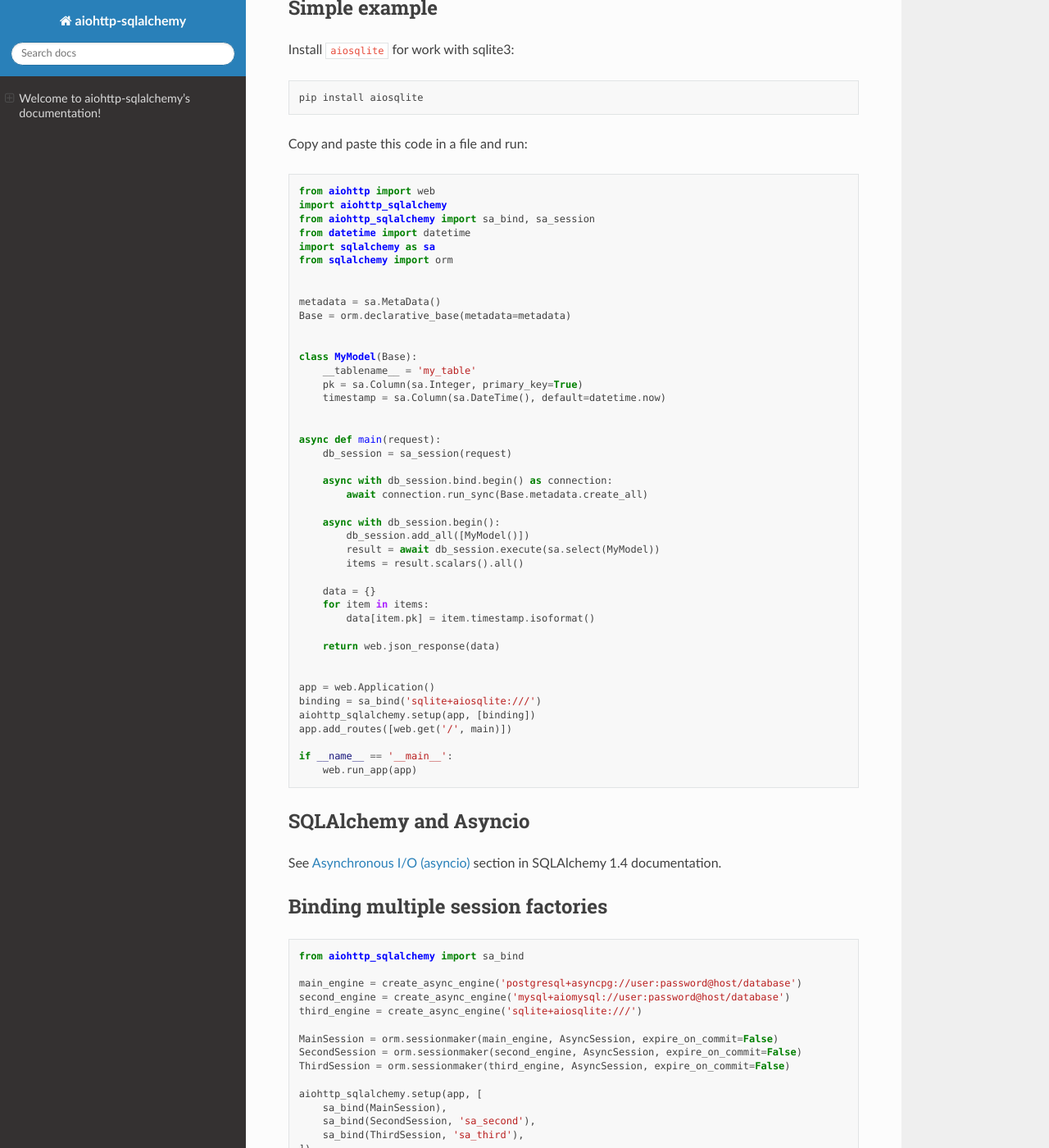
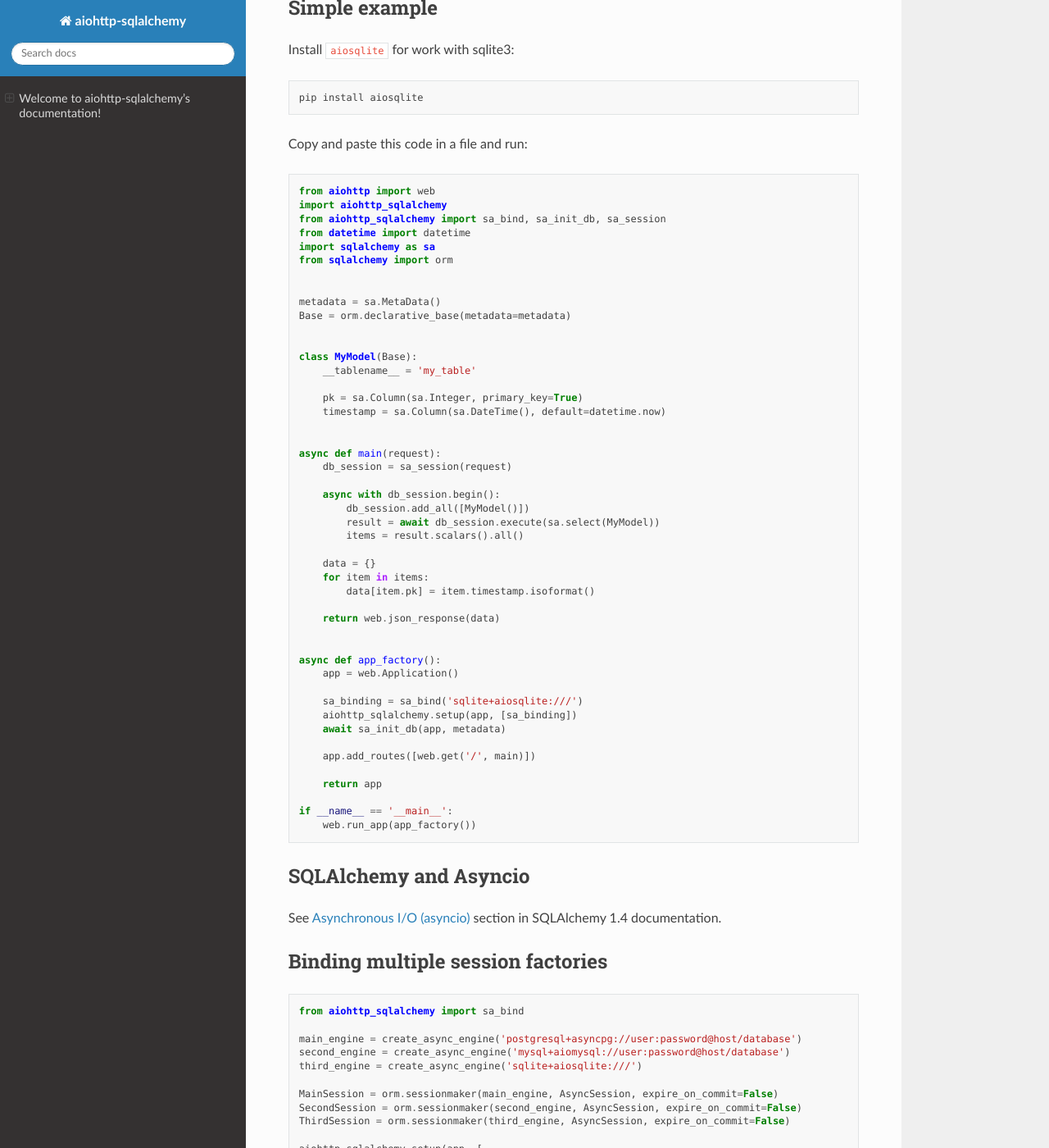
Before and after one commit to ri-gilfanov/aiohttp-sqlalchemy, a Sphinx documentation site: the page built from docs/index.rst, in a window 1280 px wide and 1400 px high, scrolled down 934 px. Shown: the whole window at 82% size. Built offline with Sphinx 7.4.7 and the Read the Docs theme 2.0.0, drawn with Linux system fonts in a browser that asks for light colours.

Commit message:
Add utils.sa_init_db and constants.SA_DEFAULT_KEY

```diff
--- a/docs/index.rst
+++ b/docs/index.rst
@@ -73,7 +73,7 @@ Copy and paste this code in a file and run:
 
   from aiohttp import web
   import aiohttp_sqlalchemy
-  from aiohttp_sqlalchemy import sa_bind, sa_session
+  from aiohttp_sqlalchemy import sa_bind, sa_init_db, sa_session
   from datetime import datetime
   import sqlalchemy as sa
   from sqlalchemy import orm
@@ -85,15 +85,13 @@ Copy and paste this code in a file and run:
 
   class MyModel(Base):
       __tablename__ = 'my_table'
+
       pk = sa.Column(sa.Integer, primary_key=True)
       timestamp = sa.Column(sa.DateTime(), default=datetime.now)
 
 
   async def main(request):
       db_session = sa_session(request)
-
-      async with db_session.bind.begin() as connection:
-          await connection.run_sync(Base.metadata.create_all)
 
       async with db_session.begin():
           db_session.add_all([MyModel()])
@@ -107,13 +105,19 @@ Copy and paste this code in a file and run:
       return web.json_response(data)
 
 
-  app = web.Application()
-  binding = sa_bind('sqlite+aiosqlite:///')
-  aiohttp_sqlalchemy.setup(app, [binding])
-  app.add_routes([web.get('/', main)])
+  async def app_factory():
+      app = web.Application()
+
+      sa_binding = sa_bind('sqlite+aiosqlite:///')
+      aiohttp_sqlalchemy.setup(app, [sa_binding])
+      await sa_init_db(app, metadata)
+
+      app.add_routes([web.get('/', main)])
+
+      return app
 
   if __name__ == '__main__':
-      web.run_app(app)
+      web.run_app(app_factory())
 
 
 SQLAlchemy and Asyncio
```
Also changed, not shown: README.rst (+13 -9 lines), aiohttp_sqlalchemy/__init__.py (+6 -5 lines), 6 other files.
